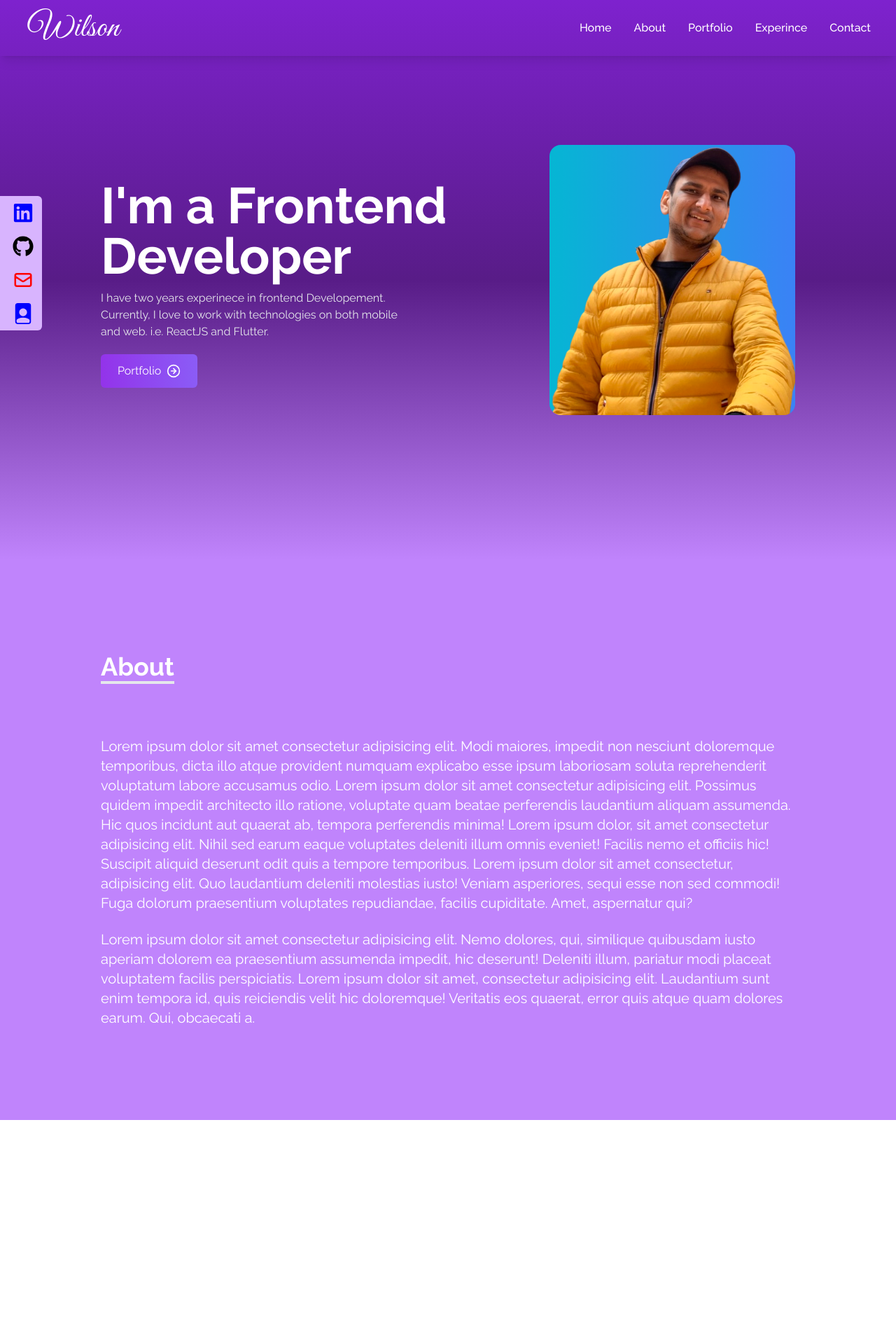
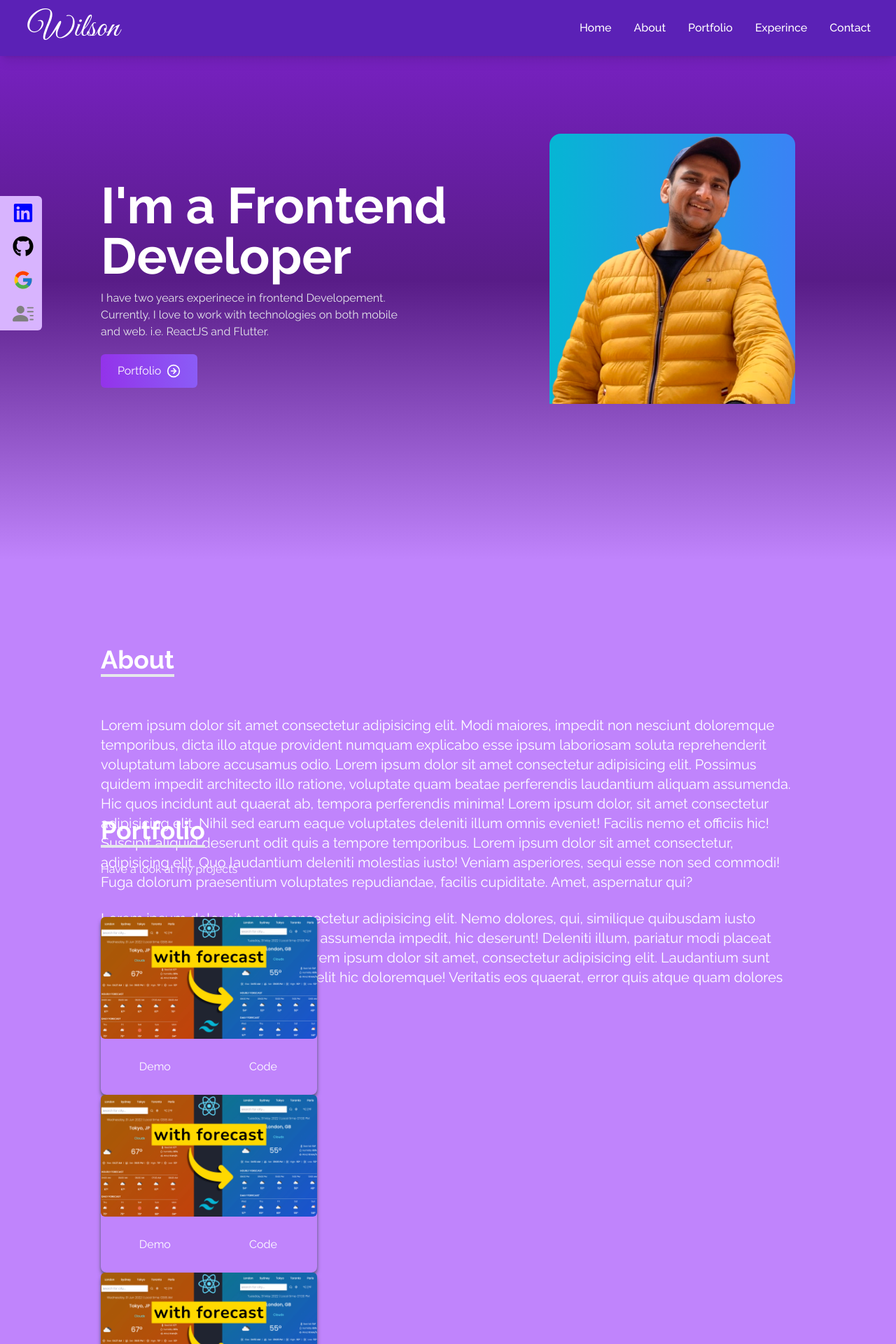
Before and after one commit to Wil-Wena/Wilson-Portfolio-Website, a React (Create React App) app: page / in a window 1280 px wide. Shown: the top 1920 px of the page at 70% size. Before the commit the page ends 1600 px from the top, so only its background shows below. Built offline with nearby package versions, Linux system fonts and the light colour scheme.

Commit message:
Portfolio styling

```diff
--- a/src/App.js
+++ b/src/App.js
@@ -1,7 +1,8 @@
-import About from "./components/About";
-import Home from "./components/Home";
+import About from "./screens/About";
+import Home from "./screens/Home";
 import Navbar from "./components/Navbar";
 import Socials from "./components/Socials";
+import Portfolio from "./screens/Portfolio";
 
 function App() {
   return (
@@ -9,6 +10,7 @@ function App() {
       <Navbar/>
       <Home/>
       <About/>
+      <Portfolio/>
       <Socials/>
     </div>
   );
--- a/src/components/Navbar.jsx
+++ b/src/components/Navbar.jsx
@@ -27,7 +27,7 @@ const Navbar = () => {
     },
   ]
   return (
-    <div className='flex justify-between items-center w-full h-20 text-white px-5 bg-transparent shadow-lg fixed'>
+    <div className='flex justify-between items-center w-full h-20 text-white px-5 bg-violet-800 shadow-lg fixed'>
       <div className='text-5xl ml-5  font-signature'>Wilson</div>
 
       <ul className='hidden md:flex'>
--- a/src/components/Socials.jsx
+++ b/src/components/Socials.jsx
@@ -1,7 +1,7 @@
 import React from 'react'
 import { FaGithub, FaLinkedin } from 'react-icons/fa'
-import { HiOutlineMail } from 'react-icons/hi'
-import { BsFillFilePersonFill } from 'react-icons/bs'
+import {FcGoogle} from 'react-icons/fc'
+import { BsFillPersonLinesFill } from 'react-icons/bs'
 
 const Socials = () => {
     const links = [
@@ -12,7 +12,7 @@ const Socials = () => {
                     LinkedIn <FaLinkedin size={30} color='blue' />
                 </>
             ),
-            href: 'https://linkedin.com',
+            href: 'https://www.linkedin.com/in/wilson-aballey-44354b1a8/',
             style: 'rounded-tr-md'
         },
         {
@@ -22,24 +22,24 @@ const Socials = () => {
                     Github <FaGithub size={30} color='black' />
                 </>
             ),
-            href: 'https://github.com',
+            href: 'https://github.com/Wil-Wena',
 
         },
         {
             id: 3,
             child: (
                 <>
-                    Gmail <HiOutlineMail size={30} color='red' />
+                    Gmail <FcGoogle size={30} />
                 </>
             ),
-            href: 'https://gmail.com',
+            href: 'https://mail.google.com/mail/u/0/#inbox',
 
         },
         {
             id: 4,
             child:(
                 <>
-                            Resume <BsFillFilePersonFill size={30} color='blue' />
+                            Resume <BsFillPersonLinesFill size={30} color='gray' />
                         </>
             ),
             href: '/Wilson_Aballey_CV.pdf',
@@ -57,7 +57,7 @@ const Socials = () => {
                         className={
                             "flex justify-between items-center w-40 h-12 px-3 ml-[-100px] hover:ml-[-4px] hover:rounded-md duration-200  bg-purple-300"
                          + " " + style} >
-                                <a href={href} className='flex justify-between items-center w-full text-white' download={download} rel="noreferrer" target="_blank">
+                                <a href={href} className='flex justify-between items-center text-violet-700 w-full ' download={download} rel="noreferrer" target="_blank">
                                     <>
                                         {child}
                                     </>
--- a/src/components/About.jsx
+++ b/src/screens/About.jsx
@@ -4,7 +4,7 @@ const About = () => {
     return (
         <div name='about' className='w-full h-screen bg-purple-400 text-white'>
             <div className='max-w-screen-lg p-4 mx-auto flex flex-col justify-center w-full h-full'>
-                <div className='pb-10'>
+                <div className='pb-5'>
                     <p className='text-4xl font-bold border-b-4 inline'>About</p>
                 </div>
                 <p className='text-xl mt-10'>
@@ -15,7 +15,7 @@ const About = () => {
                     Lorem ipsum dolor sit amet consectetur, adipisicing elit. Quo laudantium deleniti molestias iusto! Veniam asperiores, sequi esse non sed commodi! Fuga dolorum praesentium voluptates repudiandae, facilis cupiditate. Amet, aspernatur qui?
                 </p>
                 <br />
-                <p className='text-xl'>
+                <p className='text-xl sm:pb-10'>
                     Lorem ipsum dolor sit amet consectetur adipisicing elit. Nemo dolores, qui, similique quibusdam iusto aperiam dolorem ea praesentium assumenda impedit, hic deserunt! Deleniti illum, pariatur modi placeat voluptatem facilis perspiciatis.
                     Lorem ipsum dolor sit amet, consectetur adipisicing elit. Laudantium sunt enim tempora id, quis reiciendis velit hic doloremque! Veritatis eos quaerat, error quis atque quam dolores earum. Qui, obcaecati a.
 
--- a/src/components/Home.jsx
+++ b/src/screens/Home.jsx
@@ -26,7 +26,7 @@ const Home = () => {
           </div>
         </div>
         <section>
-        <img src={HeroImage} alt='My Profile' className='rounded-2xl mx-auto w-2/3 md:w-full'></img>
+        <img src={HeroImage} alt='My Profile' className='rounded-2xl mx-auto w-2/3 md:w-full pb-8'></img>
 
         </section>
       </div>
--- /dev/null
+++ b/src/screens/Portfolio.jsx
@@ -0,0 +1,72 @@
+import React from 'react'
+import arrayDestruct from '../assets/portfolio/arrayDestruct.jpg'
+import installNode from '../assets/portfolio/installNode.jpg'
+import navbar from '../assets/portfolio/navbar.jpg'
+import reactParallax from '../assets/portfolio/reactParallax.jpg'
+import reactSmooth from '../assets/portfolio/reactSmooth.jpg'
+import reactWeather from '../assets/portfolio/reactWeather.jpg'
+import usestate from '../assets/portfolio/usestate.jpg'
+// import arrayDestruct from '../assets/portfolio/arrayDestruct.jpg'
+
+const Portfolio = () => {
+  const projects = [
+    {
+      id: 1,
+      src: arrayDestruct
+    },
+    {
+      id: 2,
+      src: installNode
+    },
+    {
+      id: 3,
+      src: navbar
+    },
+    {
+      id: 4,
+      src: reactParallax
+    },
+    {
+      id: 5,
+      src: reactSmooth
+    },
+    {
+      id: 6,
+      src: reactWeather
+    }
+  ]
+
+  return (
+    <div name='portfolio'
+      className='bg-purple-400 w-full text-white
+    md:h-screen'>
+      <div className='max-w-screen-lg p-4 mx-auto
+      flex flex-col justify-center w-full h-full'>
+        <div className='pb-8'>
+          <p className='text-4xl font-bold inline border-b-4'>Portfolio</p>
+          <p className='py-6'>Have a look at my projects</p>
+        </div>
+
+        {/* Card Structure */}
+        {
+          projects.map(({ id, src }) => (
+            <div className='grid sm:grid-cols-2 md:grid-cols-3 gap-8 px-12 sm:px-0'>
+              <div className='shadow-md shadow-gray-600 rounded-lg'>
+                <img src={reactWeather} alt="" className='rounded-md hover:scale-105 duration-200' />
+                <div className='flex items-center justify-center'>
+                  <button className='w-1/2 px-6 py-3 m-4 duration-200 hover:scale-105'>Demo</button>
+                  <button className='w-1/2 px-6 py-3 m-4 duration-200 hover:scale-105'>Code</button>
+                </div>
+              </div>
+            </div>
+          ))
+        }
+
+
+      </div>
+
+    </div>
+  )
+}
+
+export default Portfolio
```
